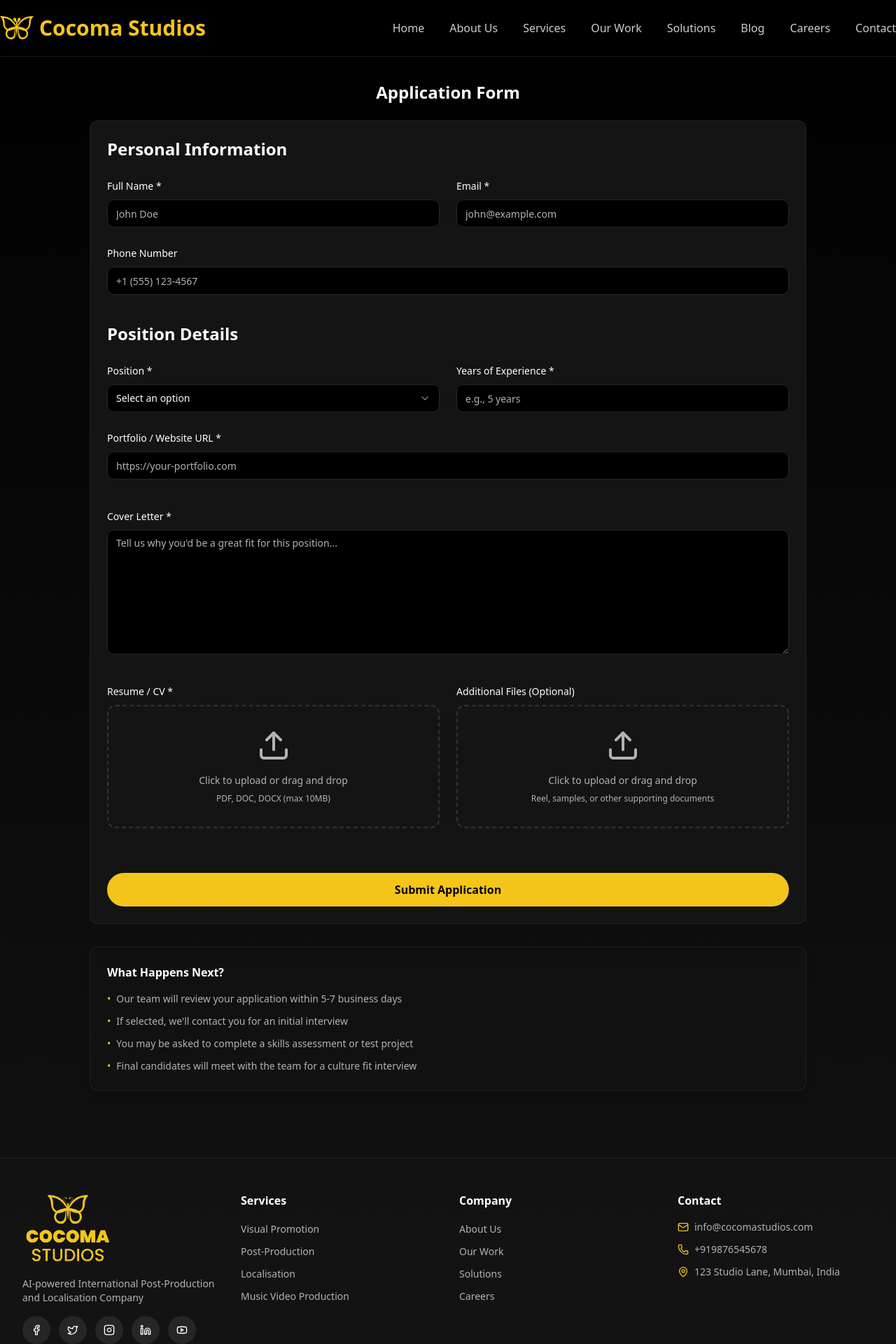
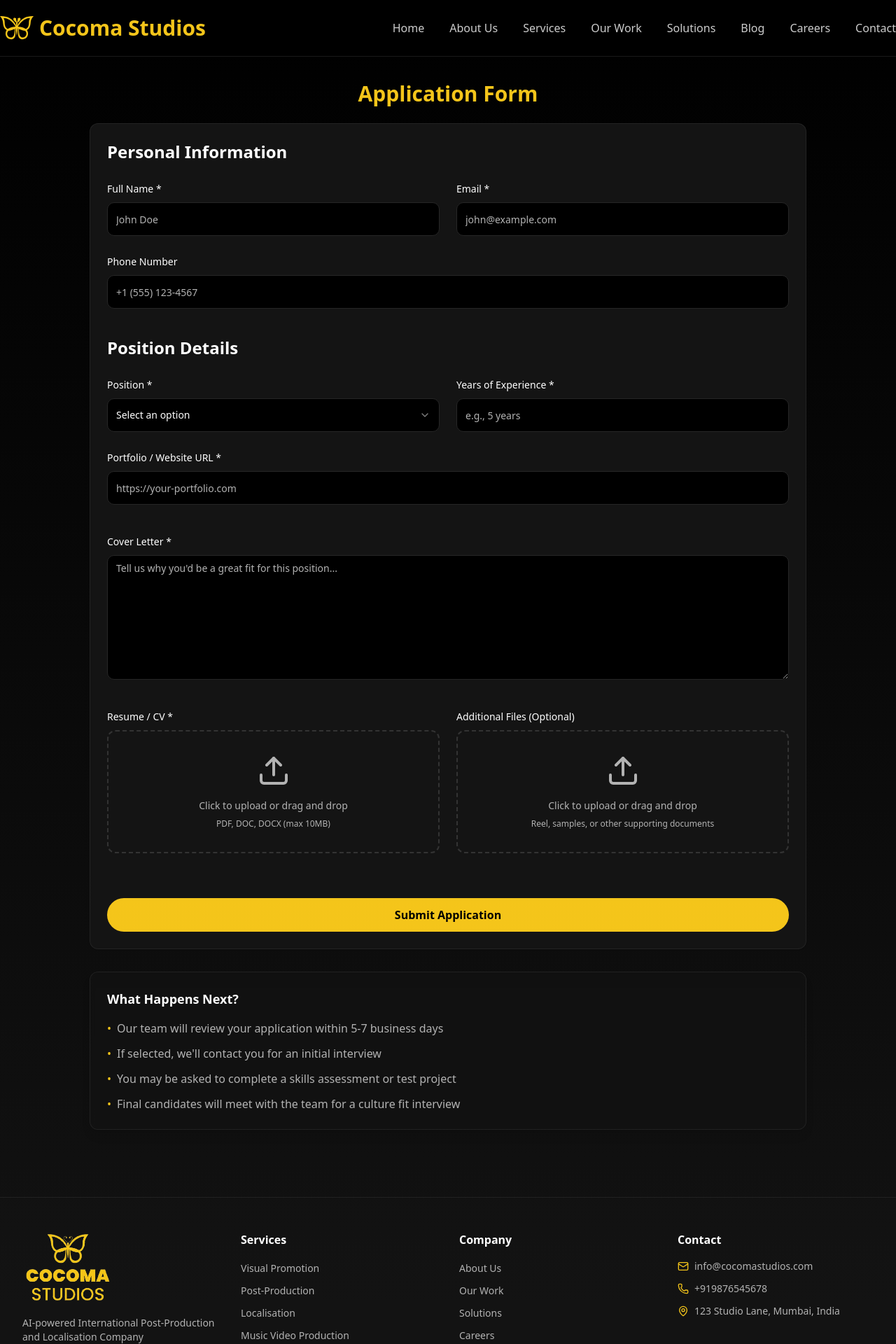
Before and after one commit to anshukumar2708/cocoma-studios, a Next.js app: page /hiring in a window 1280 px wide. Shown: the top 1920 px of the page at 70% size. Built offline with nearby package versions, Linux system fonts and the light colour scheme.

Commit message:
hirigin page design optimize

```diff
--- a/src/app/hiring/page.tsx
+++ b/src/app/hiring/page.tsx
@@ -52,19 +52,9 @@ const Hiring = () => {
 
   return (
     <div className="min-h-screen">
-
-      {/* Hero Section */}
-      {/* <HeroSection
-        heroBg={heroBg}
-        title="Apply to"
-        highlightedText="Cocoma Studios"
-        subtitle="Comprehensive post-production and localisation solutions powered by AI technology and human expertise"
-      /> */}
-
-
       {/* Application Form */}
       <section className="section-container">
-        <h2 className="text-2xl font-semibold mb-6 text-white text-center my-5">Application Form</h2>
+        <h2 className="text-3xl font-bold mb-6 text-primary text-center my-5">Application Form</h2>
         <div className="max-w-5xl mx-auto">
           <Card className="glass-card">
             <form onSubmit={handleSubmit} className="space-y-10">
@@ -211,8 +201,8 @@ const Hiring = () => {
 
           {/* Info Box */}
           <div className="mt-8 glass-card">
-            <h3 className="font-semibold mb-4">What Happens Next?</h3>
-            <ul className="space-y-3 text-sm text-muted-foreground">
+            <h3 className="font-semibold text-lg mb-4">What Happens Next?</h3>
+            <ul className="space-y-3 text-md text-muted-foreground">
               <li className="flex gap-2">
                 <span className="text-primary">•</span>
                 <span>Our team will review your application within 5-7 business days</span>
--- a/src/components/ui/input.tsx
+++ b/src/components/ui/input.tsx
@@ -9,7 +9,7 @@ const Input = React.forwardRef<HTMLInputElement, InputProps>(
     return (
       <input
         type={type}
-        className={`flex h-10 w-full rounded-md border border-input bg-background px-3 py-2 text-base ring-offset-background
+        className={`flex h-12 w-full rounded-md border border-input bg-background px-3 text-base ring-offset-background
           file:border-0 file:bg-transparent file:text-sm file:font-medium file:text-foreground
           placeholder:text-muted-foreground focus-visible:outline-none focus-visible:ring-2
           focus-visible:ring-ring focus-visible:ring-offset-2 disabled:cursor-not-allowed
--- a/src/components/ui/select.tsx
+++ b/src/components/ui/select.tsx
@@ -49,7 +49,7 @@ const SelectTrigger: React.FC<SelectTriggerProps> = ({
       type="button"
       {...props}
       onClick={() => setOpen((prev) => !prev)}
-      className={`flex h-10 w-full items-center justify-between rounded-md border border-input bg-background px-3 py-2 text-sm
+      className={`flex h-12 w-full items-center justify-between rounded-md border border-input bg-background px-3 text-sm
         focus:outline-none focus:ring-2 focus:ring-ring focus:ring-offset-2 disabled:cursor-not-allowed disabled:opacity-50 ${className}`}
     >
       <span className="truncate text-left">{value || placeholder || "Select an option"}</span>
```
